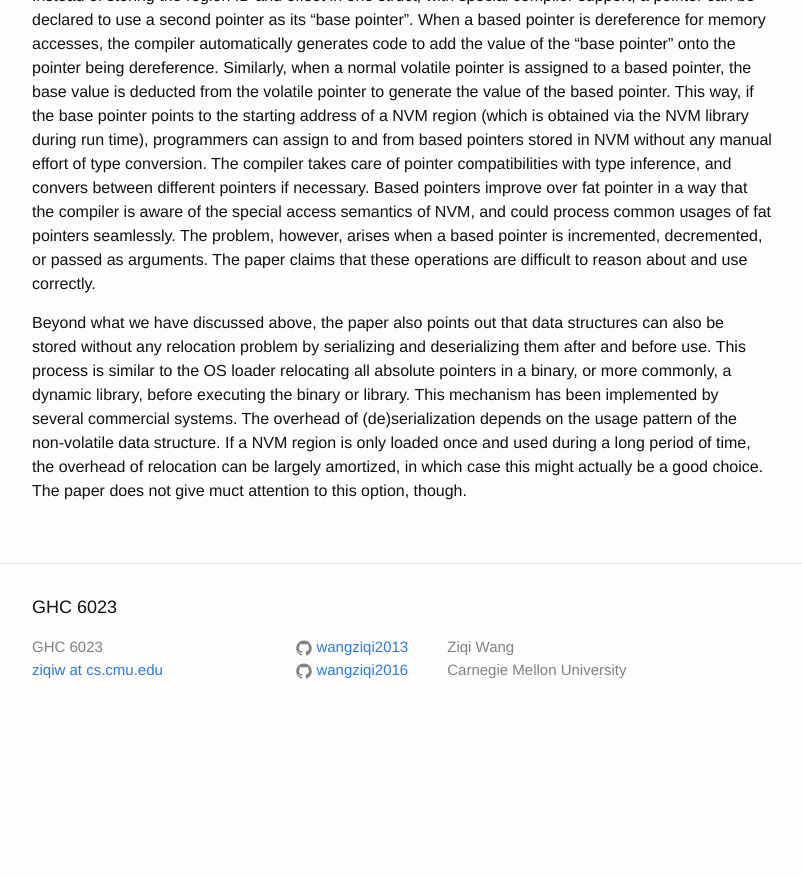
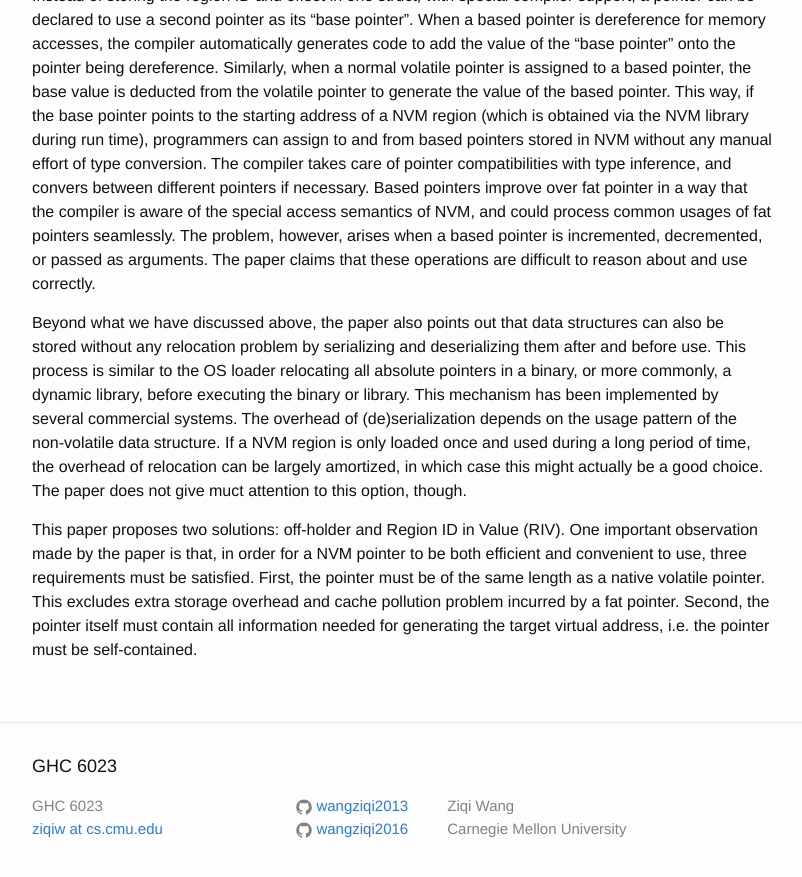
Before and after one commit to wangziqi2013/wangziqi2013.github.io, a Jekyll site: the page built from _posts/2019-03-18-efficient-support-of-pos-indep-on-nvm.markdown, in a window 1280 px wide and 900 px high, scrolled down 1219 px. Shown: the top 877 px of the window, without its empty margins (238-1040 px from the left). Built offline with Jekyll 4.4.1, drawn with Linux system fonts in a browser that asks for light colours; before the commit the page ends 1960 px from its top, so only the background shows below that.

Commit message:
Adding three observations

```diff
--- a/_posts/2019-03-18-efficient-support-of-pos-indep-on-nvm.markdown
+++ b/_posts/2019-03-18-efficient-support-of-pos-indep-on-nvm.markdown
@@ -57,3 +57,9 @@ has been implemented by several commercial systems. The overhead of (de)serializ
 non-volatile data structure. If a NVM region is only loaded once and used during a long period of time, the overhead of
 relocation can be largely amortized, in which case this might actually be a good choice. The paper does not give muct
 attention to this option, though.
+
+This paper proposes two solutions: off-holder and Region ID in Value (RIV). One important observation made by the paper is
+that, in order for a NVM pointer to be both efficient and convenient to use, three requirements must be satisfied. First,
+the pointer must be of the same length as a native volatile pointer. This excludes extra storage overhead and cache
+pollution problem incurred by a fat pointer. Second, the pointer itself must contain all information needed for generating
+the target virtual address, i.e. the pointer must be self-contained.
```
